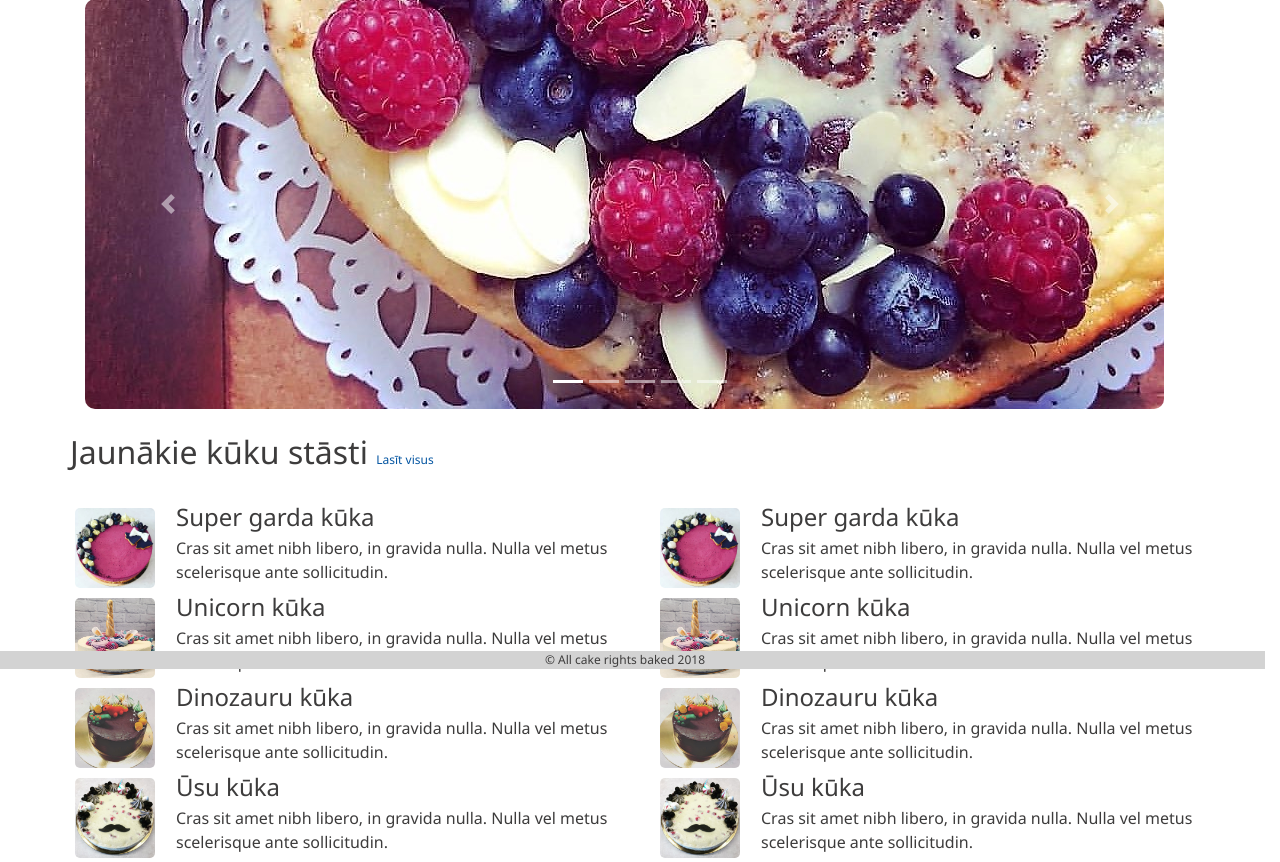
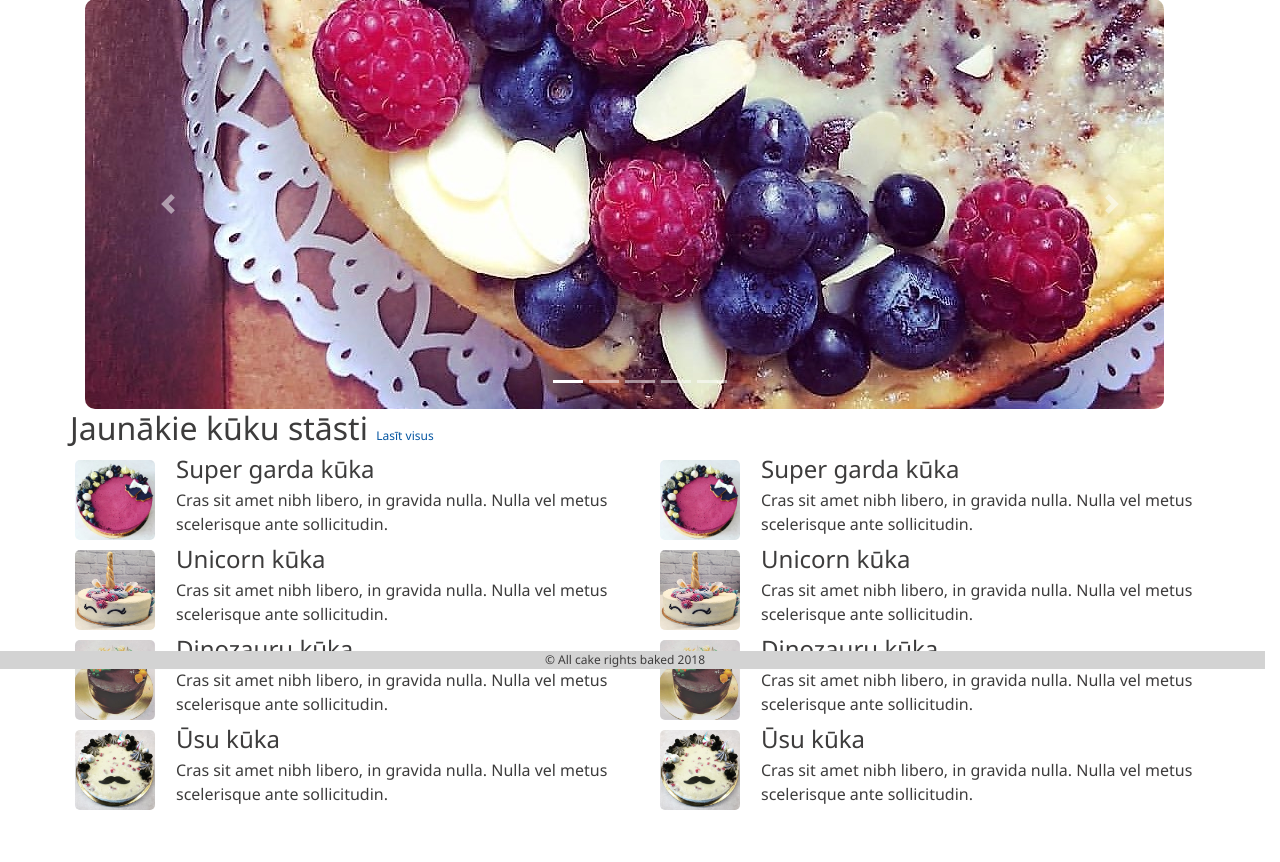
Before and after one commit to lluneva/Cake_webPage, a PHP site: page / in a window 1280 px wide. Shown: the part 131-993 px from the top of the page. After the commit the page ends 941 px from the top, so only its background shows below. Run offline with PHP 8.4, Linux system fonts and the light colour scheme.

Commit message:
Minor updates

```diff
--- a/IndexBody.php
+++ b/IndexBody.php
@@ -53,10 +53,10 @@
 
     <!--  media -->
     <div class="row">
-        <div class="col-sm-12">
-            <br>
-            <h2>Jaunākie kūku stāsti <a class="readAll" href="?page=Showcase"> Lasīt visus</a></h2>
-            <br>
+        <div class="col-sm-12 heading-title">
+
+            <h2 >Jaunākie kūku stāsti <a class="readAll" href="?page=Showcase"> Lasīt visus</a></h2>
+
         </div>
     </div>
 
--- a/Showcase.php
+++ b/Showcase.php
@@ -3,9 +3,8 @@
 
 <div class="row">
     <div class="col-sm-12">
-        <h3>Kūku stāsti</h3>
-        <p></p>
-        <br>
+        <h2 class="heading-title">Kūku stāsti</h2>
+
     </div>
 </div>
 
--- a/main.css
+++ b/main.css
@@ -44,6 +44,10 @@ ul.breadcrumb li+li:before {
 }
 
 
+.heading-title {
+    padding: auto 15px auto 15px
+}
+
 .regPagePic {
     width: 70%;
     height: auto;
@@ -56,23 +60,24 @@ ul.breadcrumb li+li:before {
     color: rgb(61, 60, 60);
 }
 
-h5 , p {
+h5,
+p {
     color: rgb(61, 60, 60);
 }
 
-h5 +span {
+h5+span {
     font-size: 14px;
     overflow: hidden;
 
 
 }
 
-li .media{
+li .media {
     border: red 1px;
     font-color: red;
 }
 
-h6+span  {
+h6+span {
     font-size: 14px;
 }
 
@@ -92,7 +97,7 @@ h6+span  {
     top: 0;
 }
 
-ul .navbar-list{
+ul .navbar-list {
     list-style-type: none;
     overflow: hidden;
 }
@@ -137,7 +142,7 @@ li {
     width: 100%;
     background-color: lightgrey;
     font-size: 12px;
-text-align: center;
+    text-align: center;
 
 }
 
@@ -240,8 +245,8 @@ body {
 }
 
 .mySlides {
-   position: relative;
-   float: inside;
+    position: relative;
+    float: inside;
 }
 
 .cursor {
@@ -343,7 +348,8 @@ div .col-sm-8 {
 
 }
 
-.previous, .next {
+.previous,
+.next {
     list-style-type: none;
     border: gray solid 1px;
     padding-left: 10px;
@@ -355,6 +361,7 @@ div .col-sm-8 {
 .pager {
     padding-left: 0;
 }
+
 .previous {
     float: left;
 
@@ -364,6 +371,7 @@ div .col-sm-8 {
     float: right;
 }
 
-.previous a, .next a {
+.previous a,
+.next a {
     color: graytext;
 }
```
Also changed, not shown: Register.php (+4 -4 lines).
